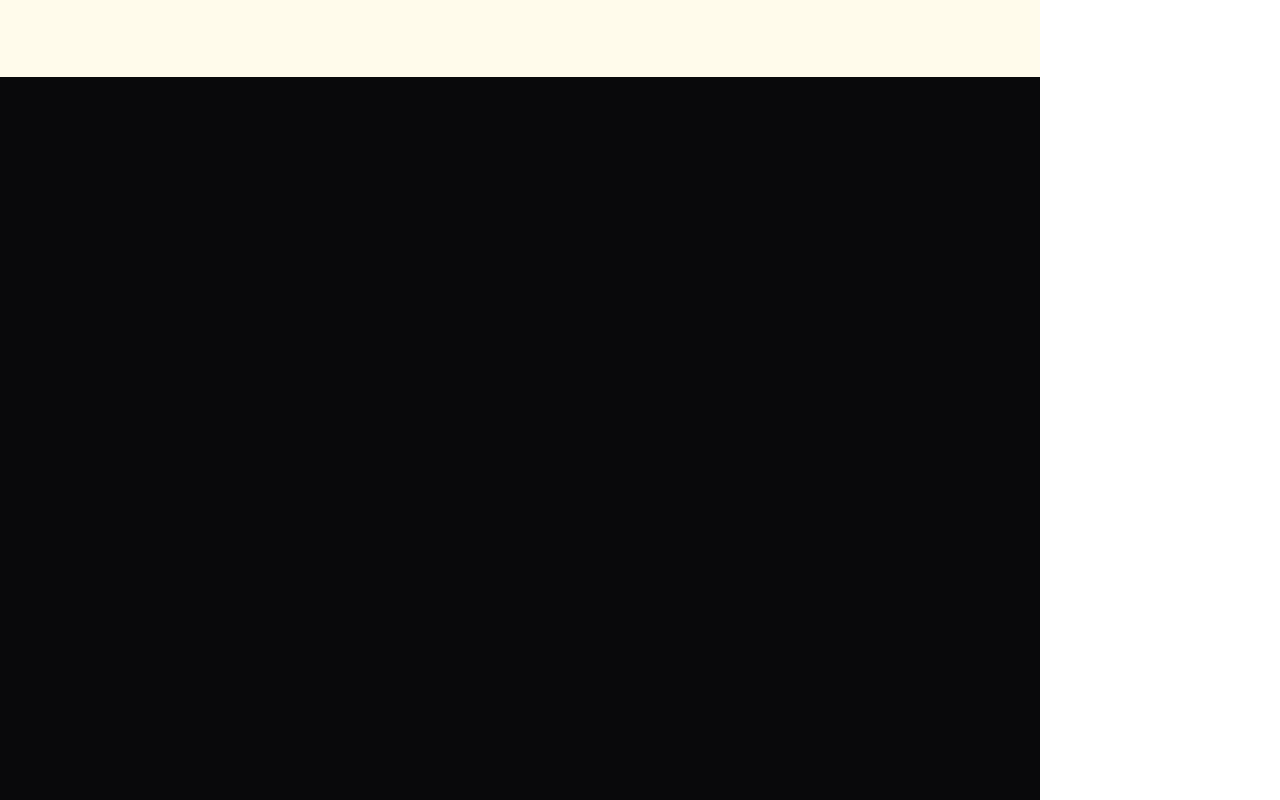
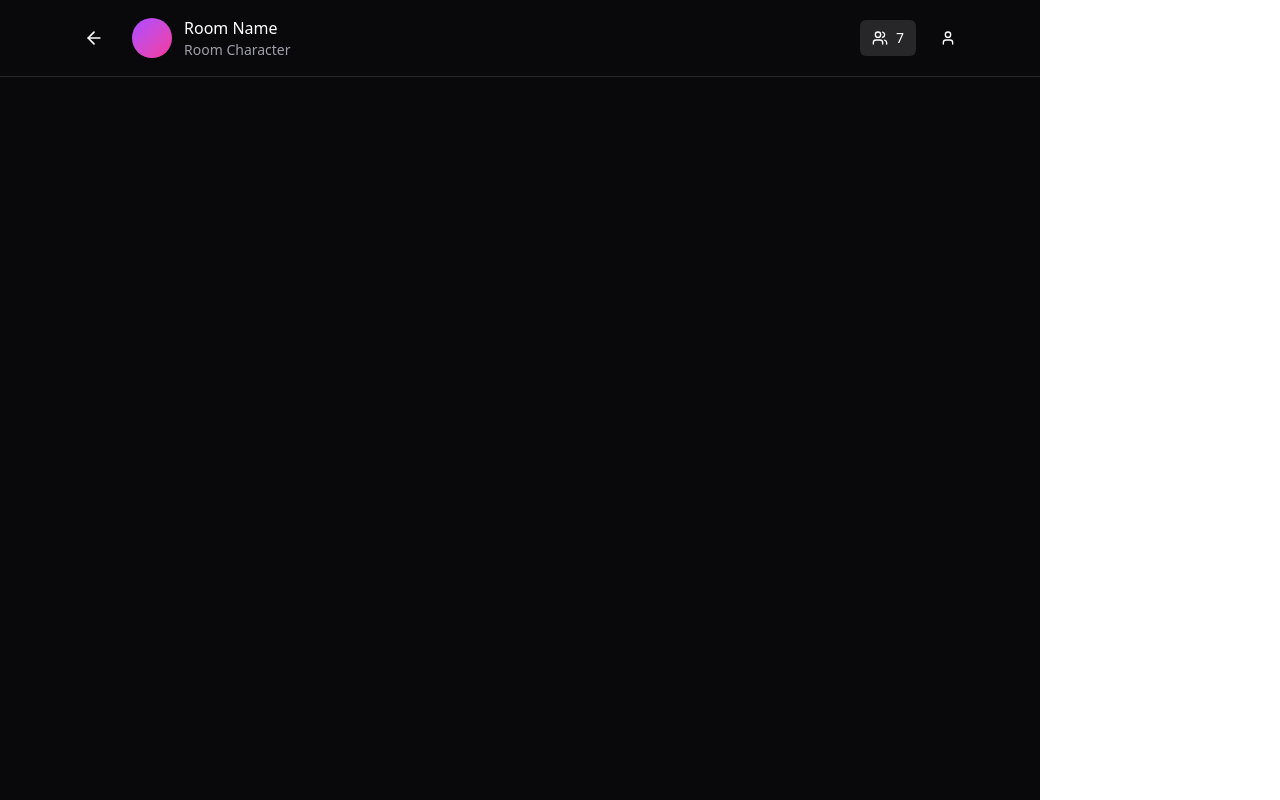
Before and after one commit to jjoeldaniel/calhacks25, a React (Vite) app: page /meeting in a window 1280 px wide. Built offline with nearby package versions, Linux system fonts and the light colour scheme.

Commit message:
add meeting navbar

```diff
--- a/package.json
+++ b/package.json
@@ -14,6 +14,7 @@
     "@tanstack/react-query": "^5.90.5",
     "axios": "^1.12.2",
     "dotenv": "^17.2.3",
+    "lucide-react": "^0.548.0",
     "motion": "^12.23.24",
     "react": "^19.1.1",
     "react-dom": "^19.2.0",
--- a/src/Components/Global/NavBar.tsx
+++ b/src/Components/Global/NavBar.tsx
@@ -15,7 +15,7 @@ const NavBar : React.FC = () => {
                 </div>
                 {/* Title */}
 
-                <motion.button onClick={() => showPopup(<UserSettings/>)} whileHover={{opacity:.8, background : "var(--color-accent-bg)"}} whileTap={'Tap'} initial={'Initial'} className='flex-center min-w-[88px] h-full border border-main-border rounded-lg cursor-pointer gap-[10px]'>
+                <motion.button onClick={() => showPopup(<UserSettings/>)} whileHover={{opacity:.8, background : "var(--color-accent-bg)"}} whileTap={'Tap'} initial={'Initial'} className='flex-center min-w-[88px] h-full border border-main-border rounded-lg cursor-pointer gap-2.5'>
                     <img src="/Icons/Profile.svg" alt="" className='h-3.5' />
                     <span className='font-[inter] text-[14px] text-main-text'>User</span>
                 </motion.button>
--- a/src/Components/MeetingRoom/Navbar.tsx
+++ b/src/Components/MeetingRoom/Navbar.tsx
@@ -1,9 +1,44 @@
 import React from 'react'
+import { ArrowLeft, Users, User } from 'lucide-react';
 
-const Navbar : React.FC = () => {
+const Navbar: React.FC = () => {
   return (
-    <div className='w-full h-[77px] bg-amber-50'>
+    <div className='w-full h-[77px]'>
+      <div className="border-b border-zinc-800 p-4">
+        <div className="max-w-4xl mx-auto flex items-center justify-between">
+          <div className="flex items-center gap-4">
+            <button
+              className="inline-flex cursor-pointer items-center justify-center gap-2 whitespace-nowrap rounded-md text-sm transition-all h-9 px-3 hover:bg-zinc-800 text-white"
+            >
+              <ArrowLeft className="w-5 h-5" />
+            </button>
 
+            <div className="flex items-center gap-3">
+              <div className="w-10 h-10 rounded-full bg-linear-to-br from-purple-500 to-pink-500 flex items-center justify-center">
+              </div>
+              <div>
+                <h2 className="font-medium text-white">Room Name</h2>
+                <p className="text-sm text-zinc-400">Room Character</p>
+              </div>
+            </div>
+          </div>
+
+          <div className="flex items-center gap-3">
+            <button
+              className={`inline-flex items-center justify-center gap-2 whitespace-nowrap rounded-md text-sm transition-all h-9 px-3 text-white bg-zinc-800`}
+            >
+              <Users className="w-4 h-4" />
+              <span>7</span>
+            </button>
+            <button
+              className="inline-flex cursor-pointer items-center justify-center gap-2 whitespace-nowrap rounded-md text-sm transition-all h-9 px-3 hover:bg-zinc-800 text-white"
+            >
+              <User className="w-4 h-4" />
+            </button>
+          </div>
+
+        </div>
+      </div>
     </div>
   )
 }
```
Also changed, not shown: 1 other file (tests, documents, lock files or other folders).
